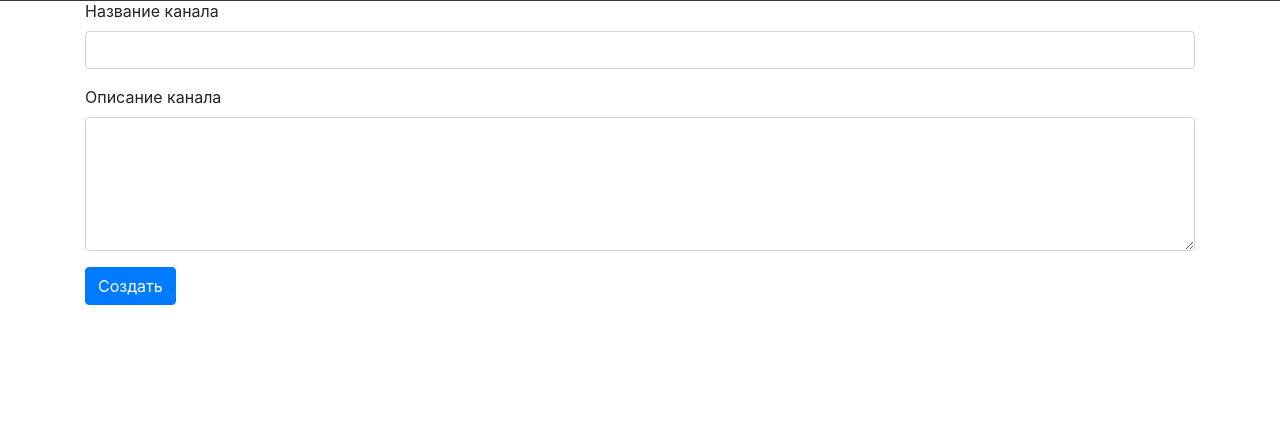
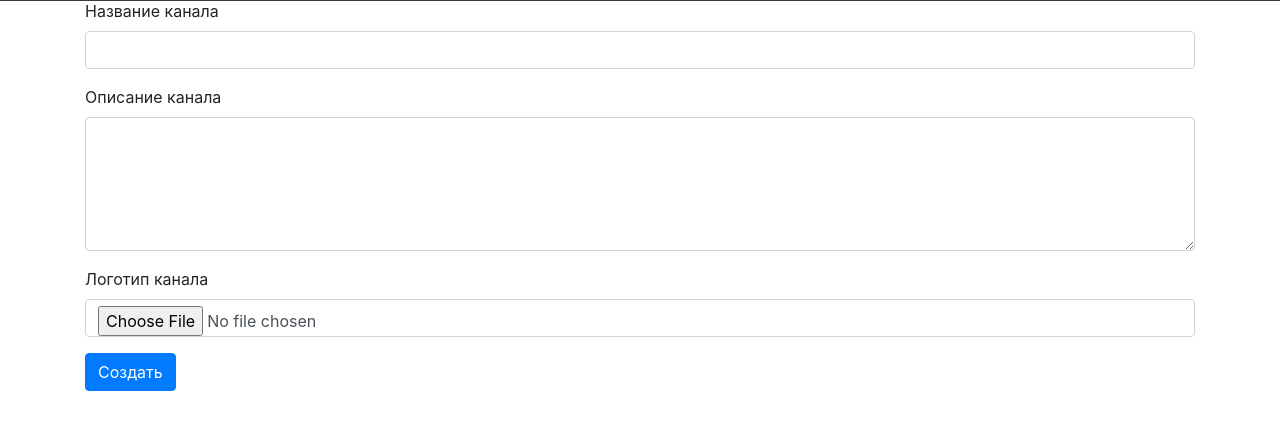
Before and after one commit to RenatValiev/RenVideos, a Django app: page /create-channel in a window 1280 px wide. Shown: the part 57-487 px from the top of the page. Run offline with Django 3.2, Linux system fonts and the light colour scheme.

Commit message:
add channel logo

```diff
--- a/main/models.py
+++ b/main/models.py
@@ -5,6 +5,7 @@ from django.contrib.auth.models import User
 class Channel(models.Model):
     """Канал"""
     name = models.CharField("Название канала", max_length=150)
+    logo = models.ImageField("Картинка канала", upload_to='channel_images/', null=True)
     description = models.TextField("Описание канала")
     owner = models.ForeignKey(User, verbose_name="Владелец канала", on_delete=models.CASCADE)
 
--- a/main/views.py
+++ b/main/views.py
@@ -149,11 +149,13 @@ class CreateChannel(View):
             name = request.POST.get("name")
             description = request.POST.get("description")
             owner = User.objects.get(username=request.user.username)
+            logo = request.FILES.get('logo')
             # Создаём канал
             new_channel = Channel.objects.create(
                 name=name,
                 description=description,
                 owner=owner,
+                logo=logo
             )
             new_channel.save()
             response = HttpResponse()
--- a/templates/main/channel.html
+++ b/templates/main/channel.html
@@ -12,7 +12,8 @@
 {% block content %}
 {% get_header 'channel' %}
 <div class="container text-center">
-        <p class="h1 user-select-all">{{ channel.name }}</p>
+    <p class="h1 user-select-all"> <img src="{{ channel.logo.url }}" style="border-radius: 50%" width="70px"
+            alt="Логотип канала">{{ channel.name }}</p>
 </div>
 <hr>
 <div class="container">
--- a/templates/main/create-channel.html
+++ b/templates/main/create-channel.html
@@ -9,14 +9,18 @@
 {% block content %}
 {% get_header 'create-channel' %}
 <div class="container">
-    <form id="create-channel-form">
+    <form id="create-channel-form" enctype="multipart/form-data">
         <div class="mb-3">
             <label for="channelName" class="form-label">Название канала</label>
-            <input type="text" class="form-control" id="channelName" name="name">
+            <input type="text" class="form-control" id="channelName" name="name" required>
         </div>
         <div class="mb-3">
             <label for="channelDescription" class="form-label">Описание канала</label>
-            <textarea class="form-control" id="channelDescription" rows="5" name="description"></textarea>
+            <textarea class="form-control" id="channelDescription" rows="5" name="description" required></textarea>
+        </div>
+        <div class="mb-3">
+            <label for="channelLogo" class="form-label">Логотип канала</label>
+            <input class="form-control" type="file" accept=".png, .svg, .gif" name="logo" id="channelLogo" required>
         </div>
         <input type="submit" class="btn btn-primary" value="Создать">
         {% csrf_token %}
--- a/templates/main/video.html
+++ b/templates/main/video.html
@@ -16,9 +16,9 @@
             <div class="col-lg-8">
                 <video src="{{ video.video.url }}" poster="{{ video.poster.url }}" controls
                        style="width: 100%" class="rounded"></video>
-                <p class="mt-2" style="width: 100%; text-align: right">
-                    {#                    {{ video.channel.owner.username }}#}
-                    <a href="{% url 'channel' video.channel.name %}" class="btn btn-outline-success ml-3">
+                <p class="h4" style="width: 100%; text-align: right">
+                    <a href="{% url 'channel' video.channel.name %}">
+                        <img src="{{ video.channel.logo.url }}" style="border-radius: 50%" width="50px" alt="Логотип канала">
                         {{ video.channel.name }}
                     </a>
                 </p>
```
Also changed, not shown: main/migrations/0008_channel_image.py (added), main/migrations/0009_auto_20210209_0945.py (added). Lines whose indentation alone changed are shown as unchanged.
